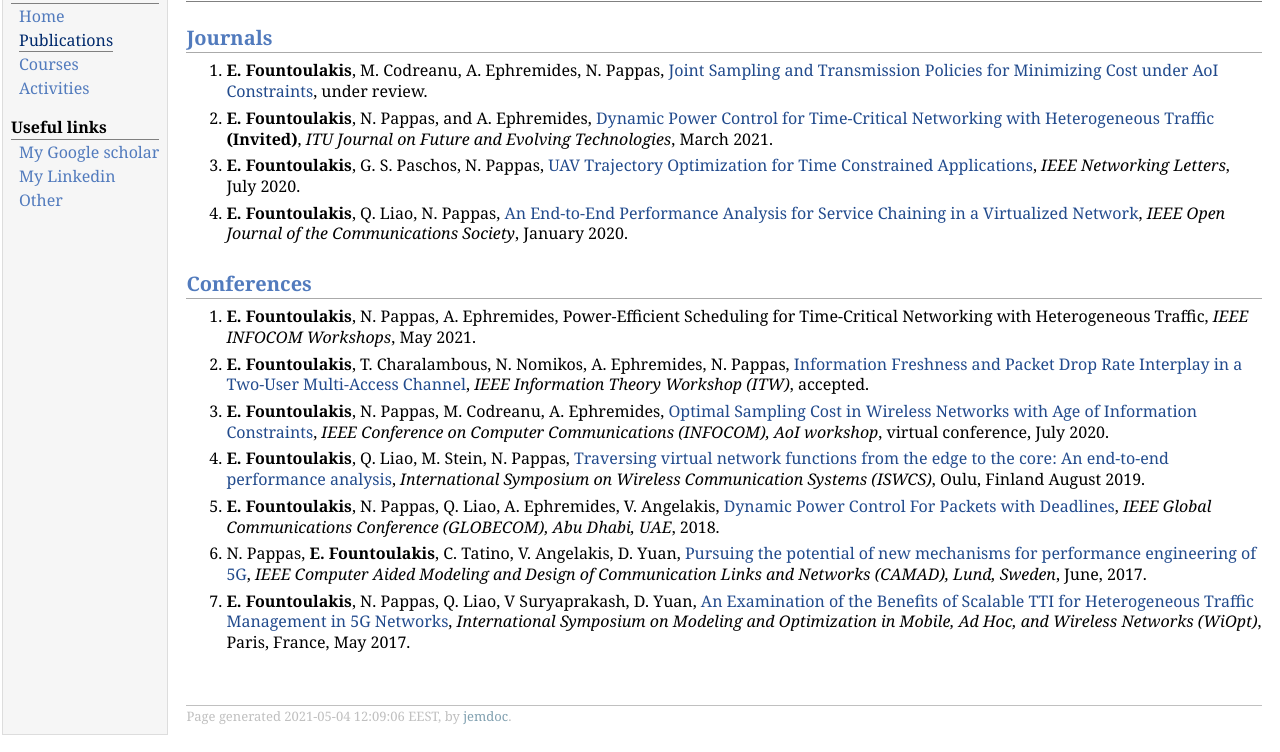
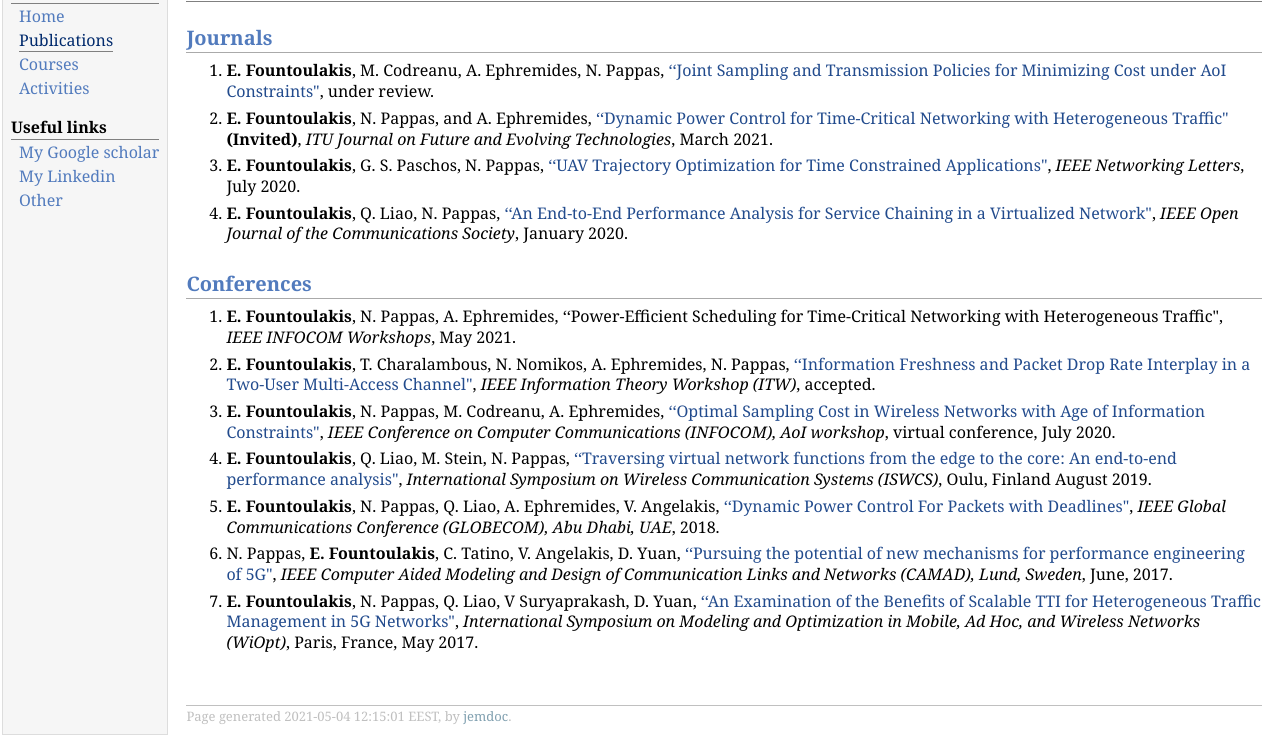
Before and after one commit to efountoulakis/manos, a plain HTML site: page publication.html in a window 1280 px wide. Shown: the part 48-800 px from the top of the page. Drawn offline with Linux system fonts and the light colour scheme.

Commit message:
initial commit

```diff
--- a/publication.html
+++ b/publication.html
@@ -27,36 +27,36 @@
 </div>
 <h2>Journals</h2>
 <ol>
-<li><p><b>E. Fountoulakis</b>, M. Codreanu, A. Ephremides, N. Pappas, <a href="https://arxiv.org/pdf/2103.15450.pdf">Joint Sampling and Transmission Policies for
-Minimizing Cost under AoI Constraints</a>, under review.</p>
+<li><p><b>E. Fountoulakis</b>, M. Codreanu, A. Ephremides, N. Pappas, <a href="https://arxiv.org/pdf/2103.15450.pdf">&lsquo;&lsquo;Joint Sampling and Transmission Policies for
+Minimizing Cost under AoI Constraints"</a>, under review.</p>
 </li>
-<li><p><b>E. Fountoulakis</b>, N. Pappas, and A. Ephremides, <a href="https://www.itu.int/en/publications/gs/pages/publications.aspx?parent=S-ITUJNL-JFETS.V2I1-1-2021&amp;media=electronic">Dynamic Power Control for Time-Critical Networking with Heterogeneous Traffic</a> <b>(Invited)</b>, <i>ITU Journal on Future and Evolving Technologies</i>, March 2021.</p>
+<li><p><b>E. Fountoulakis</b>, N. Pappas, and A. Ephremides, <a href="https://www.itu.int/en/publications/gs/pages/publications.aspx?parent=S-ITUJNL-JFETS.V2I1-1-2021&amp;media=electronic">&lsquo;&lsquo;Dynamic Power Control for Time-Critical Networking with Heterogeneous Traffic"</a> <b>(Invited)</b>, <i>ITU Journal on Future and Evolving Technologies</i>, March 2021.</p>
 </li>
-<li><p><b>E. Fountoulakis</b>, G. S. Paschos, N. Pappas, <a href="https://arxiv.org/pdf/2002.03349.pdf">UAV Trajectory Optimization for Time Constrained Applications</a>, <i>IEEE Networking Letters</i>, July 2020.</p>
+<li><p><b>E. Fountoulakis</b>, G. S. Paschos, N. Pappas, <a href="https://arxiv.org/pdf/2002.03349.pdf">&lsquo;&lsquo;UAV Trajectory Optimization for Time Constrained Applications"</a>, <i>IEEE Networking Letters</i>, July 2020.</p>
 </li>
-<li><p><b>E. Fountoulakis</b>, Q. Liao, N. Pappas, <a href="https://ieeexplore.ieee.org/abstract/document/8959130">An End-to-End Performance Analysis for Service Chaining in a Virtualized Network</a>, <i>IEEE Open Journal of the Communications Society</i>, January 2020.</p>
+<li><p><b>E. Fountoulakis</b>, Q. Liao, N. Pappas, <a href="https://ieeexplore.ieee.org/abstract/document/8959130">&lsquo;&lsquo;An End-to-End Performance Analysis for Service Chaining in a Virtualized Network"</a>, <i>IEEE Open Journal of the Communications Society</i>, January 2020.</p>
 </li>
 </ol>
 <h2>Conferences</h2>
 <ol>
-<li><p><b>E. Fountoulakis</b>, N. Pappas, A. Ephremides, Power-Efficient Scheduling for Time-Critical Networking with Heterogeneous Traffic, <i>IEEE INFOCOM Workshops</i>, May 2021.</p>
+<li><p><b>E. Fountoulakis</b>, N. Pappas, A. Ephremides, &lsquo;&lsquo;Power-Efficient Scheduling for Time-Critical Networking with Heterogeneous Traffic", <i>IEEE INFOCOM Workshops</i>, May 2021.</p>
 </li>
-<li><p><b>E. Fountoulakis</b>, T. Charalambous, N. Nomikos, A. Ephremides, N. Pappas, <a href="https://arxiv.org/abs/2006.01515">Information Freshness and Packet Drop Rate Interplay in a Two-User Multi-Access Channel</a>, <i>IEEE Information Theory Workshop (ITW)</i>, accepted.</p>
+<li><p><b>E. Fountoulakis</b>, T. Charalambous, N. Nomikos, A. Ephremides, N. Pappas, <a href="https://arxiv.org/abs/2006.01515">&lsquo;&lsquo;Information Freshness and Packet Drop Rate Interplay in a Two-User Multi-Access Channel"</a>, <i>IEEE Information Theory Workshop (ITW)</i>, accepted.</p>
 </li>
-<li><p><b>E. Fountoulakis</b>, N. Pappas, M. Codreanu, A. Ephremides, <a href="https://arxiv.org/pdf/2003.02512.pdf">Optimal Sampling Cost in Wireless Networks with Age of Information Constraints</a>, <i>IEEE Conference on Computer Communications (INFOCOM), AoI workshop</i>, virtual conference, July 2020.</p>
+<li><p><b>E. Fountoulakis</b>, N. Pappas, M. Codreanu, A. Ephremides, <a href="https://arxiv.org/pdf/2003.02512.pdf">&lsquo;&lsquo;Optimal Sampling Cost in Wireless Networks with Age of Information Constraints"</a>, <i>IEEE Conference on Computer Communications (INFOCOM), AoI workshop</i>, virtual conference, July 2020.</p>
 </li>
-<li><p><b>E. Fountoulakis</b>, Q. Liao, M. Stein, N. Pappas, <a href="https://arxiv.org/pdf/1811.02330.pdf">Traversing virtual network functions from the edge to the core: An end-to-end performance analysis</a>, <i>International Symposium on Wireless Communication Systems (ISWCS)</i>, Oulu, Finland August 2019.</p>
+<li><p><b>E. Fountoulakis</b>, Q. Liao, M. Stein, N. Pappas, <a href="https://arxiv.org/pdf/1811.02330.pdf">&lsquo;&lsquo;Traversing virtual network functions from the edge to the core: An end-to-end performance analysis"</a>, <i>International Symposium on Wireless Communication Systems (ISWCS)</i>, Oulu, Finland August 2019.</p>
 </li>
-<li><p><b>E. Fountoulakis</b>, N. Pappas, Q. Liao, A. Ephremides, V. Angelakis, <a href="https://arxiv.org/pdf/1809.07665.pdf">Dynamic Power Control For Packets with Deadlines</a>, <i>IEEE Global Communications Conference (GLOBECOM), Abu Dhabi, UAE</i>, 2018.</p>
+<li><p><b>E. Fountoulakis</b>, N. Pappas, Q. Liao, A. Ephremides, V. Angelakis, <a href="https://arxiv.org/pdf/1809.07665.pdf">&lsquo;&lsquo;Dynamic Power Control For Packets with Deadlines"</a>, <i>IEEE Global Communications Conference (GLOBECOM), Abu Dhabi, UAE</i>, 2018.</p>
 </li>
-<li><p>N. Pappas, <b>E. Fountoulakis</b>, C. Tatino, V. Angelakis, D. Yuan, <a href="https://www.diva-portal.org/smash/get/diva2:1209434/FULLTEXT01.pdf">Pursuing the potential of new mechanisms for performance engineering of 5G</a>, <i>IEEE Computer Aided Modeling and Design of Communication Links and Networks (CAMAD), Lund, Sweden</i>, June, 2017.	</p>
+<li><p>N. Pappas, <b>E. Fountoulakis</b>, C. Tatino, V. Angelakis, D. Yuan, <a href="https://www.diva-portal.org/smash/get/diva2:1209434/FULLTEXT01.pdf">&lsquo;&lsquo;Pursuing the potential of new mechanisms for performance engineering of 5G"</a>, <i>IEEE Computer Aided Modeling and Design of Communication Links and Networks (CAMAD), Lund, Sweden</i>, June, 2017.	</p>
 </li>
-<li><p><b>E. Fountoulakis</b>, N. Pappas, Q. Liao, V Suryaprakash, D. Yuan, <a href="https://arxiv.org/pdf/1702.05899.pdf">An Examination of the Benefits of Scalable TTI for Heterogeneous Traffic Management in 5G Networks</a>, <i>International Symposium on Modeling and Optimization in Mobile, Ad Hoc, and Wireless Networks (WiOpt)</i>, Paris, France, May 2017.</p>
+<li><p><b>E. Fountoulakis</b>, N. Pappas, Q. Liao, V Suryaprakash, D. Yuan, <a href="https://arxiv.org/pdf/1702.05899.pdf">&lsquo;&lsquo;An Examination of the Benefits of Scalable TTI for Heterogeneous Traffic Management in 5G Networks"</a>, <i>International Symposium on Modeling and Optimization in Mobile, Ad Hoc, and Wireless Networks (WiOpt)</i>, Paris, France, May 2017.</p>
 </li>
 </ol>
 <div id="footer">
 <div id="footer-text">
-Page generated 2021-05-04 12:09:06 EEST, by <a href="http://jemdoc.jaboc.net/">jemdoc</a>.
+Page generated 2021-05-04 12:15:01 EEST, by <a href="http://jemdoc.jaboc.net/">jemdoc</a>.
 </div>
 </div>
 </td>
```
Also changed, not shown: publication.txt.
